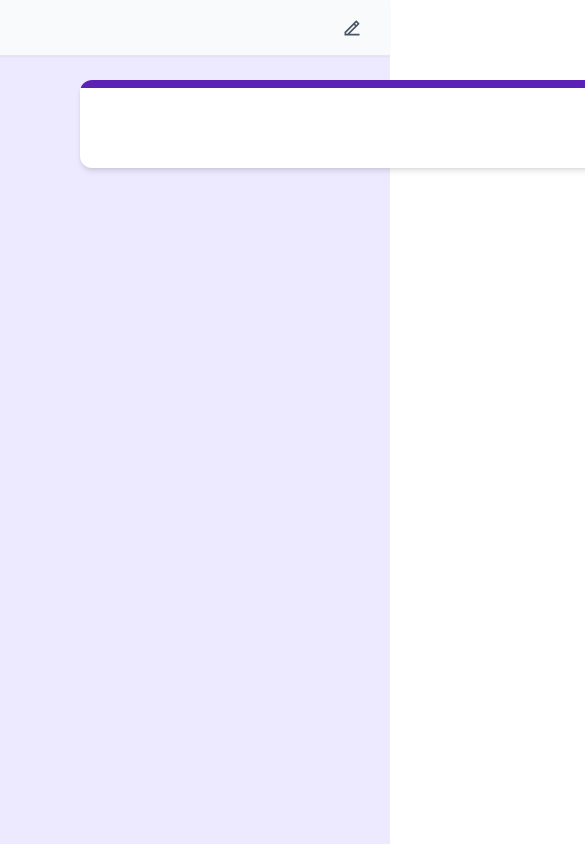
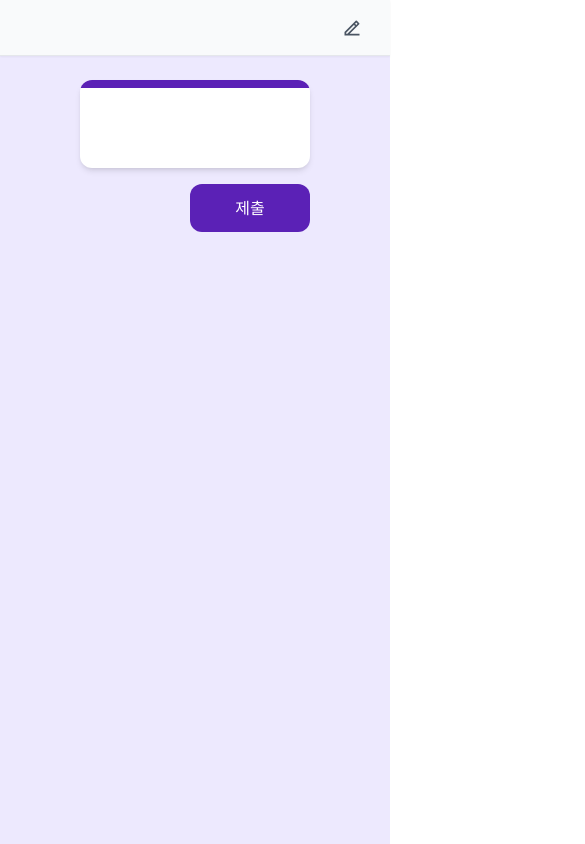
Before and after one commit to bh2980/googleFormClone, a React (Vite) app: page /preview in a window 390 px wide. Shown: the top 844 px of the page, 585 px wide, since content can reach past the window. Built offline with nearby package versions, Linux system fonts and the light colour scheme.

Commit message:
fix: 객관식 0번 시 필수 체크 오류 해결 및 반응형 적용

```diff
--- a/src/component/preview/QuestionBlock.tsx
+++ b/src/component/preview/QuestionBlock.tsx
@@ -15,7 +15,7 @@ const QuestionBlock = ({ questionID, ...props }: QuestionBlockProps) => {
   const { questionContent, required } = questionInfo;
 
   return (
-    <Block className="w-full group min-w-[800px]" {...props}>
+    <Block className="w-full group" {...props}>
       <div className="flex flex-col gap-4 py-8">
         <div className="flex items-center justify-between gap-4 group mx-[32px]">
           <div className="flex items-center cursor-text">
--- a/src/component/preview/TitleBlock.tsx
+++ b/src/component/preview/TitleBlock.tsx
@@ -6,7 +6,7 @@ const TitleBlock = () => {
   const { title, content } = useAppSelector((store) => store.docs);
 
   return (
-    <Block className="flex flex-col w-full gap-2 p-6 min-w-[800px]" isTitleBlock>
+    <Block className="flex flex-col w-full gap-2 p-6" isTitleBlock>
       <span className="text-3xl">{title}</span>
       <div>
         {content.split("\n").map((line) => (
--- a/src/pages/Preview.tsx
+++ b/src/pages/Preview.tsx
@@ -25,7 +25,7 @@ const Preview = () => {
       const { required } = question[qID];
       const responseContent = response[qID];
 
-      if (required && !responseContent) checkRequired = false;
+      if (required && responseContent === null) checkRequired = false;
     });
 
     if (!checkRequired) {
@@ -50,9 +50,8 @@ const Preview = () => {
           </IconButton>
         </Link>
       </div>
-      <div className="flex w-full p-20">
-        <div className="flex-1" />
-        <form className="flex flex-[2] gap-4 flex-col items-end">
+      <div className="flex justify-center w-full p-20">
+        <form className="flex flex-[2] gap-4 flex-col items-end  max-w-[720px]">
           <TitleBlock />
           {questionIDList.map((qID) => (
             <QuestionBlock key={qID} questionID={qID} />
@@ -65,7 +64,6 @@ const Preview = () => {
             제출
           </button>
         </form>
-        <div className="flex-1" />
       </div>
     </div>
   );
```
